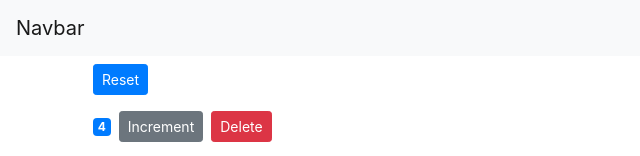
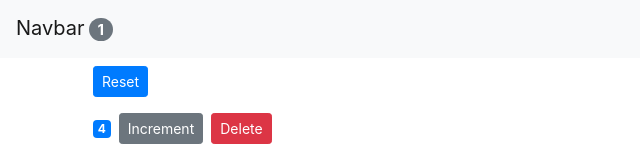
Before and after one commit to ilaydaozdemir/ReactShoppingCart, a React (Create React App) app in the folder shoppingcard/: page / in a window 1280 px wide. Shown: the top 156 px of the page, without its empty margins (0-640 px from the left). Built offline with nearby package versions, Linux system fonts and the light colour scheme.

Commit message:
Stateless Functional Component

```diff
--- a/shoppingcard/src/App.js
+++ b/shoppingcard/src/App.js
@@ -38,7 +38,9 @@
     return (
       <React.Fragment>
         {' '}
-        <NavBar />
+        <NavBar
+          totalCounters={this.state.counters.filter(c => c.value > 0).length}
+        />
         <main className='container'>
           <Counters
             counters={this.state.counters}
--- a/shoppingcard/src/components/navbar.jsx
+++ b/shoppingcard/src/components/navbar.jsx
@@ -1,15 +1,16 @@
 import React, { Component } from 'react';
 
-class NavBar extends Component {
-  render() {
+const NavBar = props => {
   return (
     <nav class='navbar navbar-light bg-light'>
       <a class='navbar-brand' href='#'>
         Navbar
+        <span className='badge badge-pill badge-secondary m-1'>
+          {props.totalCounters}
+        </span>
       </a>
     </nav>
   );
-  }
-}
+};
 
 export default NavBar;
```
Also changed, not shown: 1 other file (tests, documents, lock files or other folders). Lines whose indentation alone changed are shown as unchanged.
